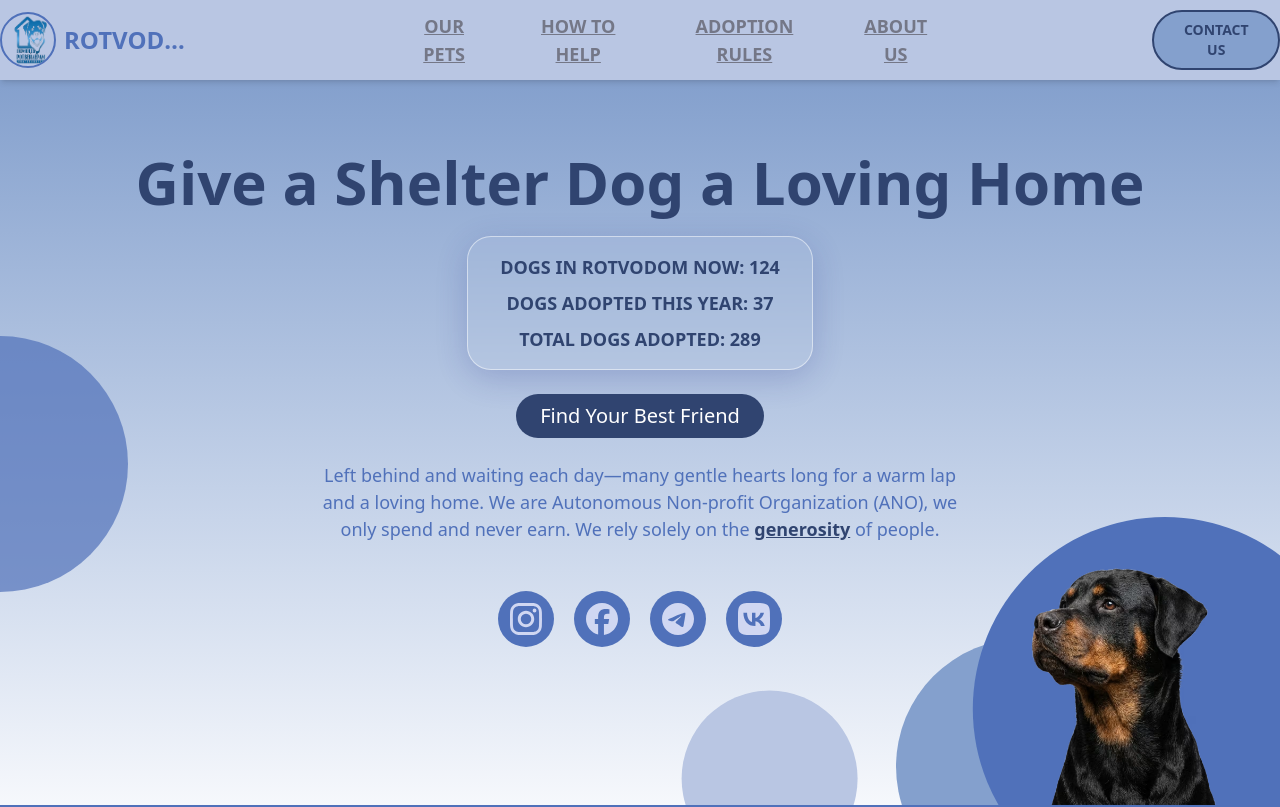
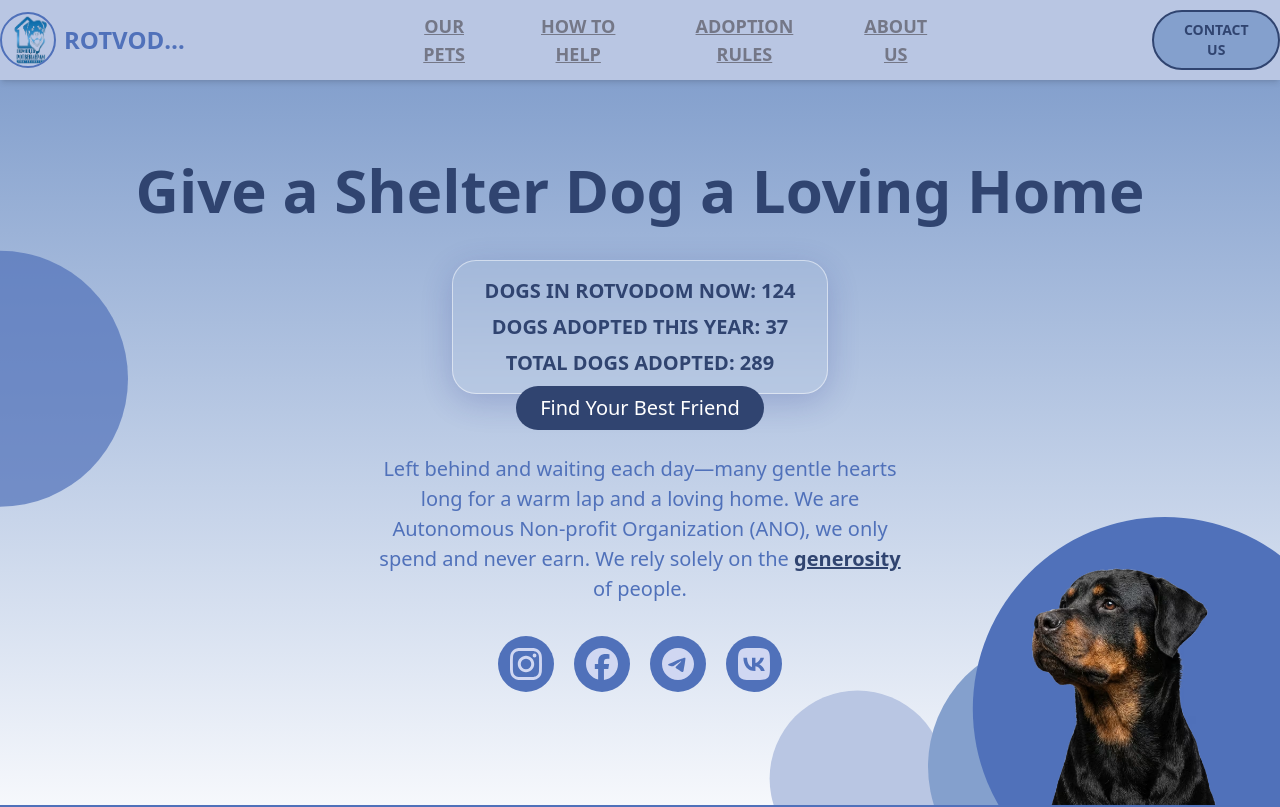
Before and after one commit to bavayra/dog-shelter, a React (Vite) app: page / in a window 1280 px wide. Shown: the top 807 px of the page. Built offline with nearby package versions, Linux system fonts and the light colour scheme.

Commit message:
style(hero-768): decreased max-h of the section, increased dog's pic and decor circles sizes, positioned them correctly with translate, increased font-size for the title, dog stats and text  block, corrected margins and paddings

```diff
--- a/src/App.tsx
+++ b/src/App.tsx
@@ -24,24 +24,24 @@ function App() {
         <main className="flex-1">
           <section
             id="hero"
-            className="from-primary-300 to-primary-50 border-primary-500 xs:min-h-[calc(100vh-4rem)] tablet-sm:min-h-[calc(100vh-4rem)] relative flex min-h-[calc(100vh-2rem)] flex-col overflow-hidden border-b-3 bg-linear-to-b px-4 pt-6 pb-6 shadow-md min-[425px]:min-h-[calc(100vh-5rem)] md:pt-10 md:pb-10 lg:min-h-[calc(100vh-72px)]"
+            className="from-primary-300 to-primary-50 border-primary-500 xs:min-h-[calc(100vh-4rem)] tablet-sm:min-h-[calc(100vh-4rem)] relative flex min-h-[calc(100vh-2rem)] flex-col overflow-hidden border-b-3 bg-linear-to-b px-4 pt-6 pb-6 shadow-md min-[425px]:min-h-[calc(100vh-5rem)] md:min-h-[calc(100vh-8rem)] md:pt-10 md:pb-10 lg:min-h-[calc(100vh-72px)]"
           >
-            <h2 className="text-primary-700 xs:text-4xl xs:mt-16 tablet-sm:px-4 tablet-sm:mt-26 relative z-10 mx-auto mt-10 w-full text-center text-3xl font-semibold sm:text-5xl md:mt-8 lg:text-6xl">
+            <h2 className="text-primary-700 xs:text-4xl xs:mt-16 tablet-sm:px-4 tablet-sm:mt-26 relative z-10 mx-auto mt-10 w-full text-center text-3xl font-semibold sm:text-5xl md:mt-10 md:text-6xl lg:text-6xl">
               Give a Shelter Dog a Loving Home
             </h2>
             <DecorativeCircle
               size={40}
               xsSize={52}
               tabletSmSize={60}
-              mdSize={56}
+              mdSize={72}
               lgSize={64}
               color="primary-500"
               top="0"
               left="0"
               opacity={70}
-              className="tablet-sm:translate-y-full -translate-x-1/2 translate-y-[80%] md:top-6 lg:top-8"
+              className="tablet-sm:translate-y-full -translate-x-1/2 translate-y-[80%] md:translate-y-2/3 lg:top-8"
             />
-            <div className="glass-card text-primary-700 xs:text-base xs:mt-8 tablet-sm:mt-12 tablet-sm:text-xl tablet-sm:px-8 relative z-10 mx-auto mt-6 max-w-xl rounded-3xl p-4 text-center text-xs font-semibold min-[425px]:mt-4 sm:text-lg md:mt-6 md:text-lg">
+            <div className="glass-card text-primary-700 xs:text-base xs:mt-8 tablet-sm:mt-12 tablet-sm:text-xl tablet-sm:px-8 relative z-10 mx-auto mt-6 max-w-xl rounded-3xl p-4 text-center text-xs font-semibold min-[425px]:mt-4 sm:text-lg md:mt-10">
               <p className="mb-2">
                 DOGS IN ROTVODOM NOW: {shelterStats.totalDogsNow}{' '}
               </p>
@@ -51,7 +51,7 @@ function App() {
               <p>TOTAL DOGS ADOPTED: {shelterStats.dogsAdoptedTotal}</p>
             </div>
 
-            <div className="-mt-2 flex justify-center md:mt-6">
+            <div className="-mt-2 flex justify-center">
               <Button
                 variant="primary"
                 size="medium"
@@ -66,8 +66,8 @@ function App() {
                 Find Your Best Friend
               </Button>
             </div>
-            <div className="relative z-10 mx-auto mt-4 hidden max-w-2xl justify-center px-4 md:mt-6 md:flex">
-              <p className="typography-large text-center">
+            <div className="relative z-10 mx-auto mt-4 hidden max-w-2xl justify-center px-4 md:mt-6 md:flex md:max-w-xl">
+              <p className="typography-large text-center md:text-xl">
                 Left behind and waiting each day—many gentle hearts long for a
                 warm lap and a loving home. We are Autonomous Non-profit
                 Organization (ANO), we only spend and never earn. We rely solely
@@ -84,7 +84,7 @@ function App() {
             </div>
             <SocialLinks
               size="sm"
-              className="xs:mt-10 tablet-sm:mt-12 mt-8 gap-5 min-[425px]:mt-6"
+              className="xs:mt-10 tablet-sm:mt-12 mt-8 gap-5 min-[425px]:mt-6 md:mt-8"
               iconColor="text-neutral-50"
               bgColor="bg-primary-500"
             />
@@ -101,7 +101,7 @@ function App() {
                 bottom="0"
                 right="0"
                 zIndex={2}
-                className="tablet-sm:translate-x-[20%] tablet-sm:translate-y-1/4 translate-x-1/3 translate-y-1/2 min-[425px]:translate-x-1/5 min-[425px]:translate-y-1/3 md:bottom-24 lg:bottom-32"
+                className="tablet-sm:translate-x-[20%] tablet-sm:translate-y-1/4 translate-x-1/3 translate-y-1/2 min-[425px]:translate-x-1/5 min-[425px]:translate-y-1/3 lg:bottom-32"
               />
               <DecorativeCircle
                 size={42}
@@ -114,7 +114,7 @@ function App() {
                 bottom="0"
                 right="0"
                 zIndex={1}
-                className="tablet-sm:-translate-x-[50%] tablet-sm:translate-y-[35%] -translate-x-1/2 translate-y-1/2 min-[425px]:-translate-x-[60%] min-[425px]:translate-y-[40%] md:bottom-16 lg:bottom-22"
+                className="tablet-sm:-translate-x-[50%] tablet-sm:translate-y-[35%] -translate-x-1/2 translate-y-1/2 min-[425px]:-translate-x-[60%] min-[425px]:translate-y-[40%] md:-mr-8 lg:bottom-22"
               />
               <DecorativeCircle
                 size={20}
@@ -128,12 +128,12 @@ function App() {
                 bottom="0"
                 right="0"
                 zIndex={0}
-                className="tablet-sm:-translate-x-[240%] tablet-sm:translate-y-[35%] -translate-x-[250%] translate-y-1/2 min-[425px]:-translate-x-[200%] min-[425px]:translate-y-1/2 md:bottom-10 lg:bottom-14"
+                className="tablet-sm:-translate-x-[240%] tablet-sm:translate-y-[35%] -translate-x-[250%] translate-y-1/2 min-[425px]:-translate-x-[200%] min-[425px]:translate-y-1/2 md:-translate-x-[190%] lg:bottom-14"
               />
             </div>
             <img
               src={RottweilerImage}
-              className="xs:h-68 xs:w-68 tablet-sm:w-96 tablet-sm:h-96 absolute right-0 bottom-0 z-3 h-54 w-54 object-contain sm:h-70 sm:w-70 md:h-64 md:w-64 lg:h-80 lg:w-80"
+              className="xs:h-68 xs:w-68 tablet-sm:w-96 tablet-sm:h-96 absolute right-0 bottom-0 z-3 h-54 w-54 object-contain sm:h-70 sm:w-70 md:h-78 md:w-78 lg:h-80 lg:w-80"
               alt="Rottweiler Dog Illustration"
               aria-hidden="true"
             />
```
